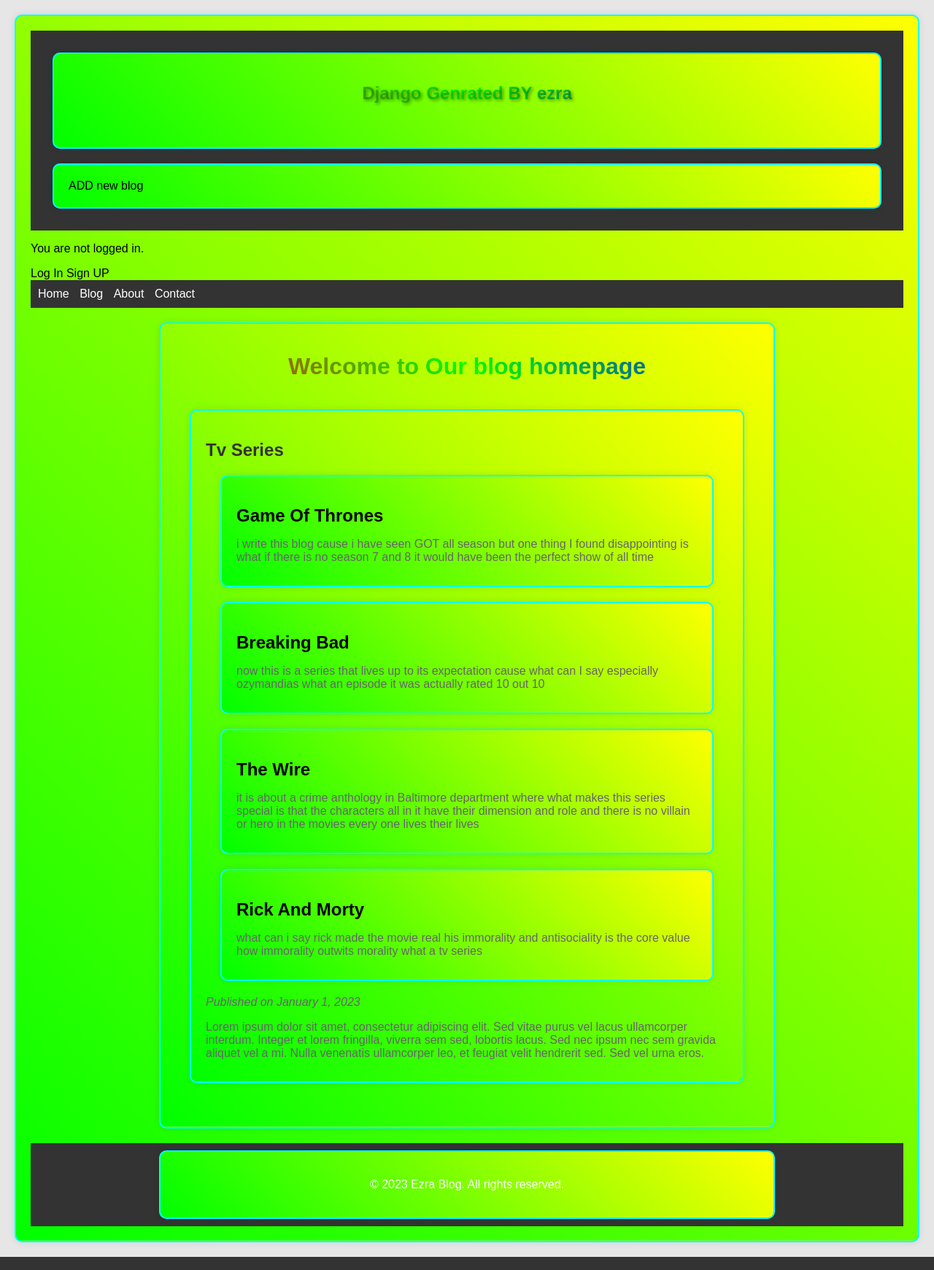
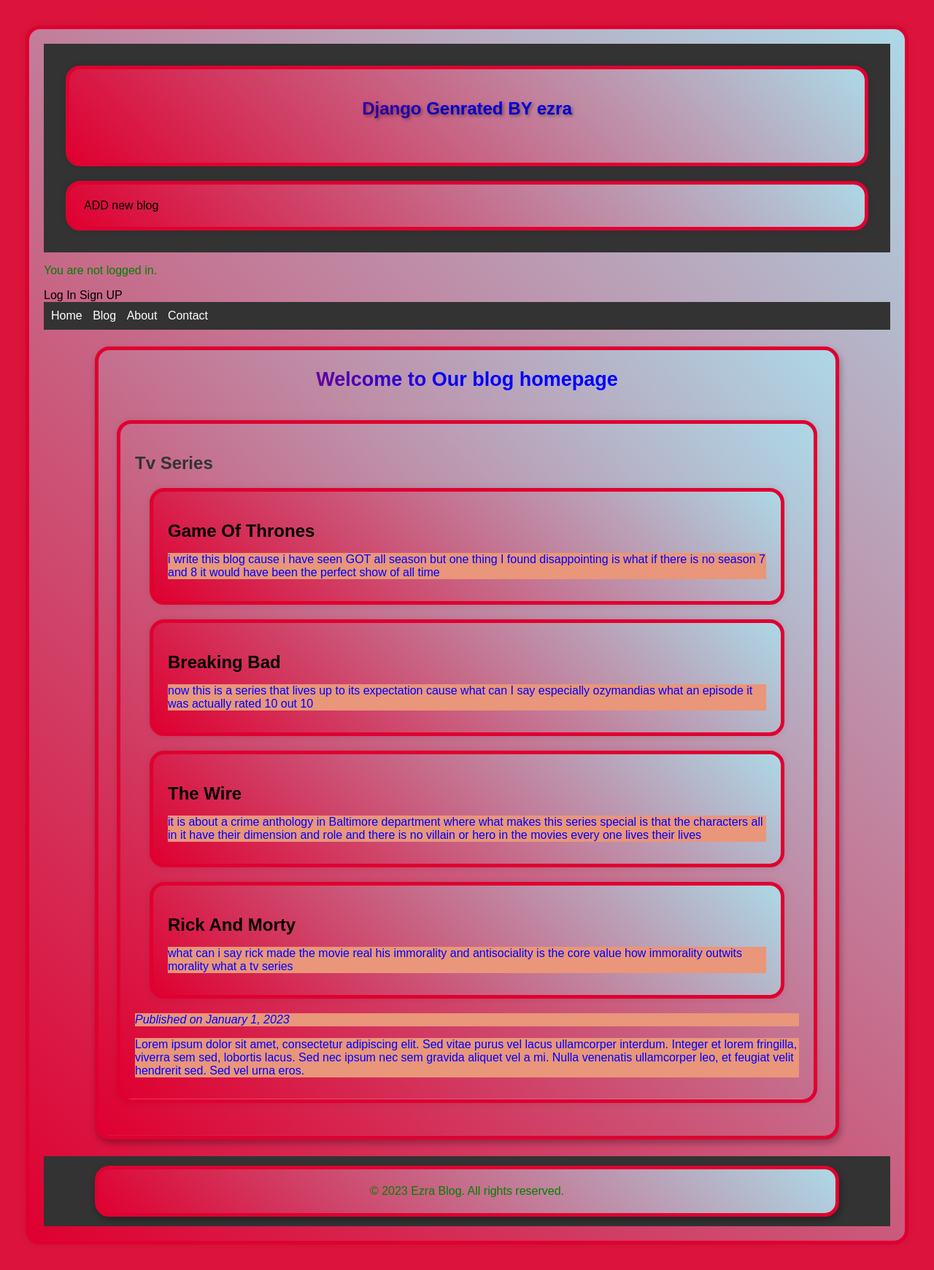
Before and after one commit to ezrablackfish2/Hello-Django, a Django app: page / in a window 1280 px wide. Shown: the whole page at 73% size. Run offline with Django 4.2, Linux system fonts and the light colour scheme; data comes from the database, SQL or seed files in the repository; some web fonts are replaced.

Commit message:
finishrf CSS

```diff
--- a/blog/static/css/base.css
+++ b/blog/static/css/base.css
@@ -1,23 +1,23 @@
 /* Overall page layout */
 body {
-  margin: 0;
-  padding: 0;
+  margin: 5px;
+  padding: 10px;
   font-family: Arial, sans-serif;
-  background-color: #e6e6e6;
+  background-color: #DC143C;
 }
 
 .container {
-  max-width: 800px;
-  margin: 0 auto;
-  padding: 20px;
-  background-color: #ffffff;
-  box-shadow: 0 0 10px rgba(0, 0, 0, 0.1);
+  max-width: 1000px;
+  margin: 3px auto;
+  padding: 5px;
+  background-color: #C25D53;
+  box-shadow: 2px 5px 10px rgba(0, 0, 0, 0.3);
 }
 
 /* Header */
 header {
   background-color: #333333;
-  color: #ffffff;
+  color: #0000FF;
   padding: 10px;
 }
 
@@ -43,9 +43,11 @@ main {
 }
 
 h1 {
-  font-size: 32px;
+  color: #0000FF;
+  font-size: 27px;
   margin-top: 0;
   margin-bottom: 20px;
+  background-color: #0000FF;
 }
 
 .blog-post {
@@ -62,7 +64,8 @@ h1 {
 
 .blog-post p {
   margin-bottom: 10px;
-  color: #666666;
+  color: #0000FF ;
+  background-color: #E9967A;
 }
 
 .post-meta {
@@ -73,7 +76,7 @@ h1 {
 /* Footer */
 footer {
   background-color: #333333;
-  color: #ffffff;
+  color: #0000FF;
   padding: 10px;
   text-align: center;
 }
@@ -83,7 +86,7 @@ h1.complex-heading {
   font-family: 'Helvetica Neue', Arial, sans-serif;
   font-weight: bold;
   font-size: calc(2em + 4vw);
-  color: #ff0000;
+  color: #0000FF;
   text-shadow: 0px 0px 10px rgba(255, 0, 0, 0.5);
   background: linear-gradient(45deg, #ff0000, #00ff00, #0000ff);
   background-size: 200% 200%;
@@ -97,7 +100,7 @@ h2.complex-subheading {
   font-family: 'Impact', 'Charcoal', sans-serif;
   font-weight: bold;
   font-size: 3em;
-  color: #0000ff;
+  color: #0000FF;
   text-transform: uppercase;
   text-decoration: underline;
   text-decoration-color: #ffff00;
@@ -156,7 +159,6 @@ h2.complex-subheading span {
   margin: 0;
   background-color: transparent;
 }
-
 /* Animation Keyframes */
 @keyframes gradient-animation {
   0% {
--- a/blog/static/css/origin.css
+++ b/blog/static/css/origin.css
@@ -1,9 +1,13 @@
 /* Overall page layout */
 body {
-  margin: 0;
-  padding: 0;
+  margin: 10;
+  padding: 10;
   font-family: Arial, sans-serif;
-  background-color: #f1f1f1;
+  background-color: #F5D7BD;
+  color: #0000FF;
+}
+p {
+	color: #008000;
 }
 
 header {
@@ -32,7 +36,7 @@ div {
 
 /* Block content */
 .content {
-  color: #333333;
+  color: #0000FF;
 }
 
 /* Advanced and Colorful Styling */
@@ -41,7 +45,7 @@ h1 {
   margin-top: 0;
   padding: 20px 0;
   text-align: center;
-  background: linear-gradient(45deg, #ff0000, #00ff00, #0000ff);
+  background: linear-gradient(45deg, #ff0000, #0000FF, #0000ff);
   -webkit-background-clip: text;
   -webkit-text-fill-color: transparent;
   animation: gradient-animation 5s ease-in-out infinite;
@@ -58,9 +62,9 @@ a:hover {
 }
 
 div {
-  border: 2px solid #00ffff;
-  border-radius: 10px;
-  background: linear-gradient(45deg, #00ff00, #ffff00);
+  border: 5px solid #DF0030;
+  border-radius: 20px;
+  background: linear-gradient(45deg, #DF0030, #ADD8E6);
   animation: gradient-animation 5s ease-in-out infinite;
 }
 
--- a/blog/templates/home.html
+++ b/blog/templates/home.html
@@ -25,12 +25,12 @@
         <h1>Welcome to Our blog homepage</h1>
             <div class="blog-post">
                 <h2>Tv Series</h2>
-		{% for post in post_list %}
+		<p>{% for post in post_list %}
 			<div class="post-entry">
 			<h2><a href="{% url 'post_detail' post.pk %}">{{ post.title }}</a></h2>
 			<p>{{ post.body }}</p>
 			</div>
-		{% endfor %}
+			{% endfor %}</p>
                 <p class="post-meta">Published on January 1, 2023</p>
                 <p>Lorem ipsum dolor sit amet, consectetur adipiscing elit. Sed vitae purus vel lacus ullamcorper interdum. Integer et lorem fringilla, viverra sem sed, lobortis lacus. Sed nec ipsum nec sem gravida aliquet vel a mi. Nulla venenatis ullamcorper leo, et feugiat velit hendrerit sed. Sed vel urna eros.</p>
             </div>
```
